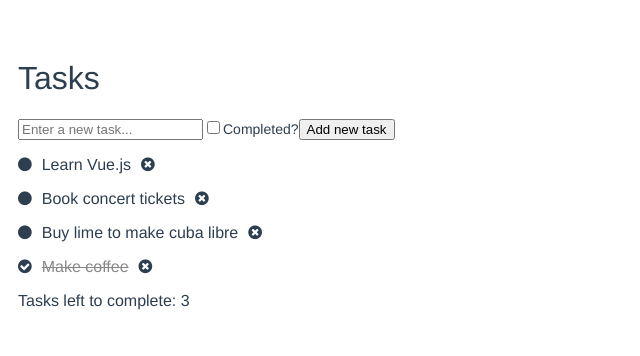
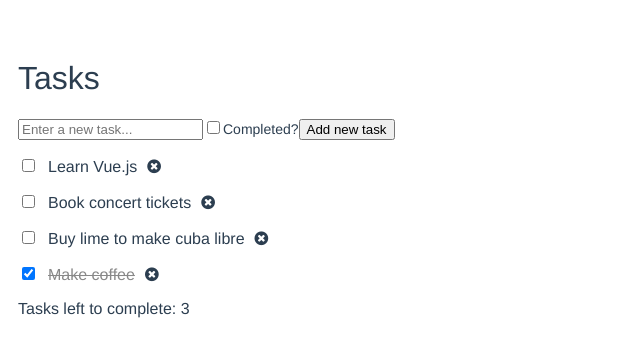
Before and after one commit to maclunar/todo-app, a Vue app: page /#/ in a window 1280 px wide. Shown: the top 356 px of the page, without its empty margins (0-640 px from the left). Built offline with nearby package versions, Linux system fonts and the light colour scheme.

Commit message:
Add localStorage

```diff
--- a/src/components/Tasks.vue
+++ b/src/components/Tasks.vue
@@ -17,8 +17,7 @@
     </form>
 
     <ul v-for="task in tasks">
-      <i class="fa fa-circle" v-if="!task.completed" v-on:click="completeTask(task)"></i>
-      <i class="fa fa-check-circle" v-else v-on:click="uncompleteTask(task)"></i>
+      <input type="checkbox" v-model="task.completed">
       <li v-bind:class="{ completed: task.completed }">
         {{ task.title }}
       </li>
@@ -76,8 +75,23 @@ export default {
 
     removeTask(task) {
       this.tasks.splice(this.tasks.indexOf(task), 1);
+    },
+  },
+
+  mounted() {
+    if (localStorage.getItem('tasks')) {
+      this.tasks = JSON.parse(localStorage.getItem('tasks'));
     }
-  }
+  },
+
+  watch: {
+    tasks: {
+      handler() {
+        localStorage.setItem('tasks', JSON.stringify(this.tasks));
+      },
+      deep: true,
+    },
+  },
 }
 </script>
 
```
